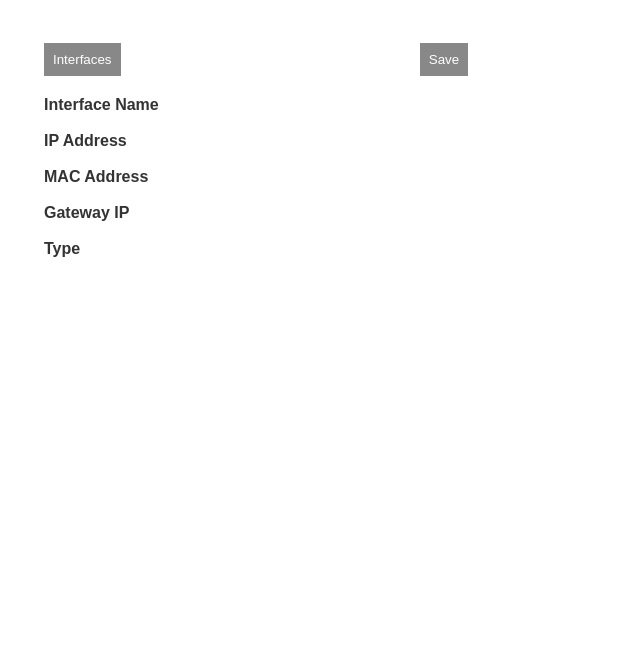
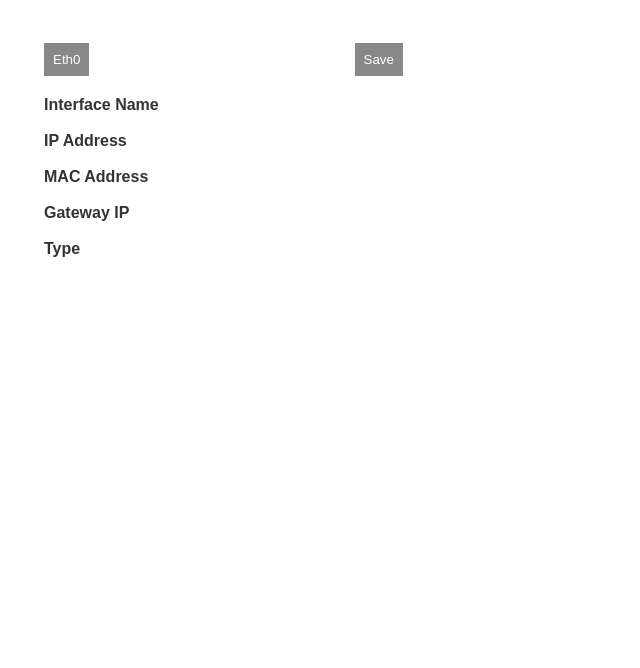
Before and after one commit to ayusefi/Network-Config-Interface, a website: page public/index.html in a window 1280 px wide. Shown: the part 132-800 px from the top of the page, without its empty margins (281-921 px from the left). Drawn offline with Linux system fonts and the light colour scheme.

Commit message:
First edit!

```diff
--- a/interfaces.txt
+++ b/interfaces.txt
@@ -1,2 +1,3 @@
 Interface,IP_Address,MAC_Address,Gateway,Type
 enp0s3,10.0.2.15,08:00:27:ad:25:1c,10.0.2.2,Wired
+wlo1,10.10.10.160,60:f2:62:8b:69:51,10.10.10.1,Wireless
--- a/public/index.html
+++ b/public/index.html
@@ -11,7 +11,7 @@
     <table id="ButtonsTable">
       <tr>
         <th>
-          <button id="myButton">Interfaces</button>
+          <button>Eth0</button>
         </th>
         <th>
           <button id="kayit">Save</button>
```
Also changed, not shown: graceful-readlink/package.json (deleted, +0 -50 lines).
